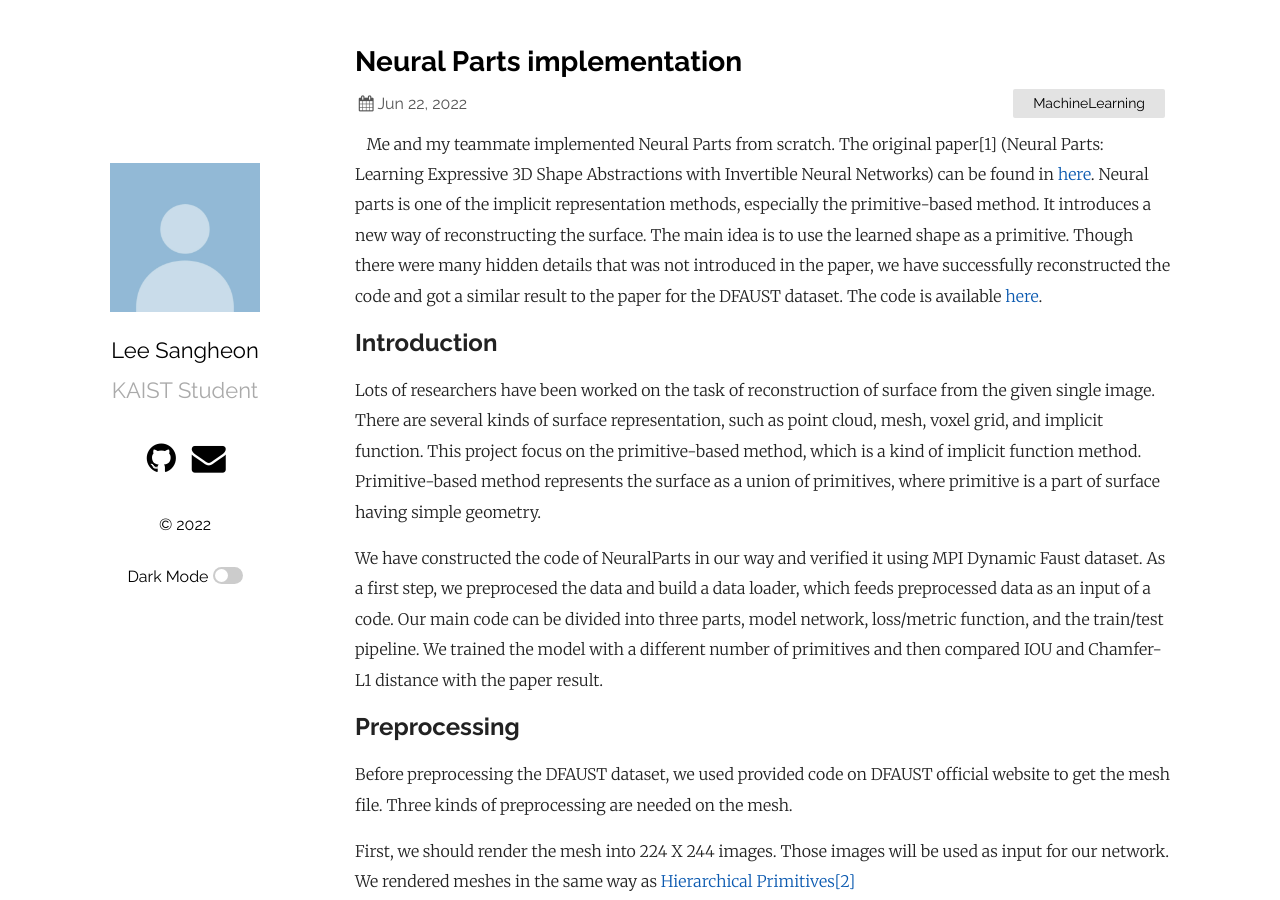
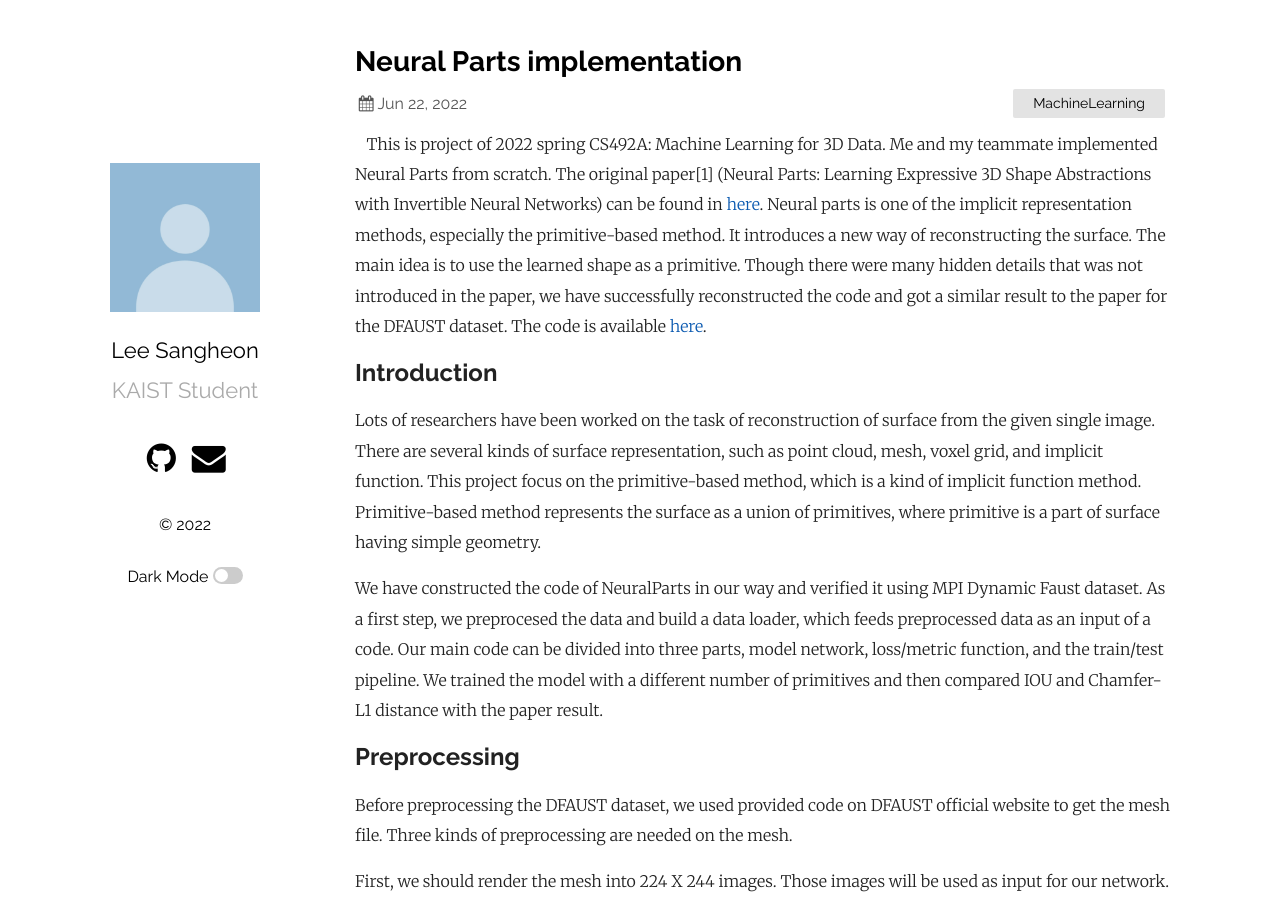
Before and after one commit to buaaaaang/buaaaaang.github.io, a Jekyll site: the page built from _posts/2022-06-19-NeuralParts.markdown, in a window 1280 px wide and 900 px high. Built offline with Jekyll 4.4.1, drawn with Linux system fonts in a browser that asks for light colours.

Commit message:
Update 2022-06-19-NeuralParts.markdown

```diff
--- a/_posts/2022-06-19-NeuralParts.markdown
+++ b/_posts/2022-06-19-NeuralParts.markdown
@@ -7,7 +7,7 @@ categories: MachineLearning
 
 
 &nbsp;&nbsp;
-Me and my teammate implemented Neural Parts from scratch. The original paper[1] (Neural Parts: Learning Expressive 3D Shape Abstractions with Invertible Neural Networks) can be found in [here][NeuralPartsPaper]. Neural parts is one of the implicit representation methods, especially the primitive-based method. It introduces a new way of reconstructing the surface. The main idea is to use the learned shape as a primitive. Though there were many hidden details that was not introduced in the paper, we have successfully reconstructed the code and got a similar result to the paper for the DFAUST dataset. The code is available [here][NeuralPartsGithub].
+This is project of 2022 spring CS492A: Machine Learning for 3D Data. Me and my teammate implemented Neural Parts from scratch. The original paper[1] (Neural Parts: Learning Expressive 3D Shape Abstractions with Invertible Neural Networks) can be found in [here][NeuralPartsPaper]. Neural parts is one of the implicit representation methods, especially the primitive-based method. It introduces a new way of reconstructing the surface. The main idea is to use the learned shape as a primitive. Though there were many hidden details that was not introduced in the paper, we have successfully reconstructed the code and got a similar result to the paper for the DFAUST dataset. The code is available [here][NeuralPartsGithub].
 
 
 Introduction
```
